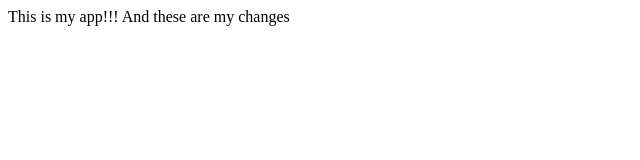
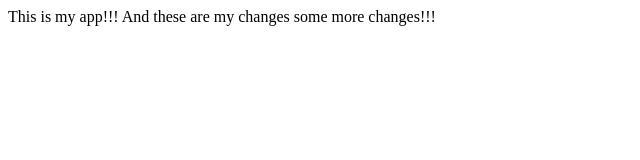
Before and after one commit to Gorka1/tutorialApp, a plain HTML site: page index.html in a window 1280 px wide. Shown: the whole page, without its empty margins (0-640 px from the left). Drawn offline with Linux system fonts and the light colour scheme.

Commit message:
Initial commit

```diff
--- a/index.html
+++ b/index.html
@@ -4,6 +4,6 @@
 	<title>My App</title>
 </head>
 <body>
-	This is my app!!! And these are my changes
+	This is my app!!! And these are my changes some more changes!!!
 </body>
 </html>
```
